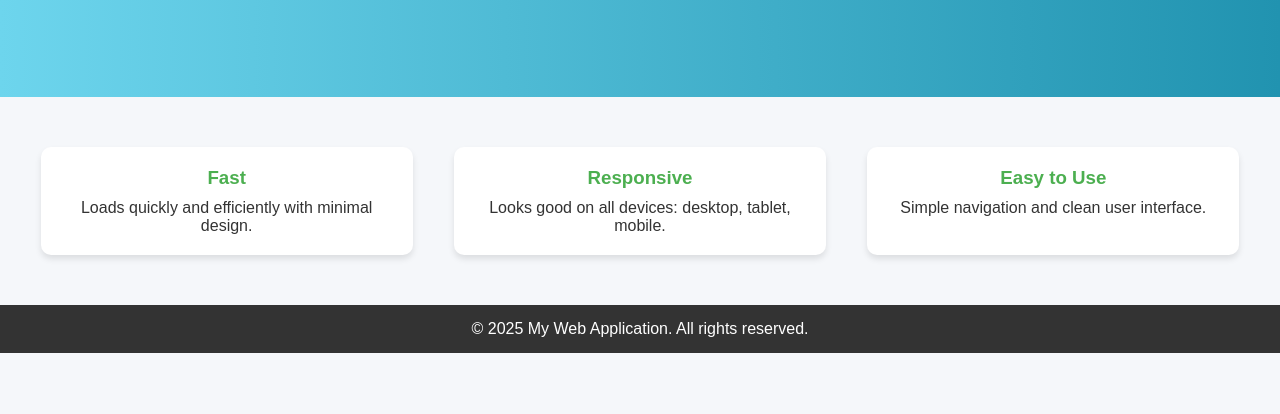
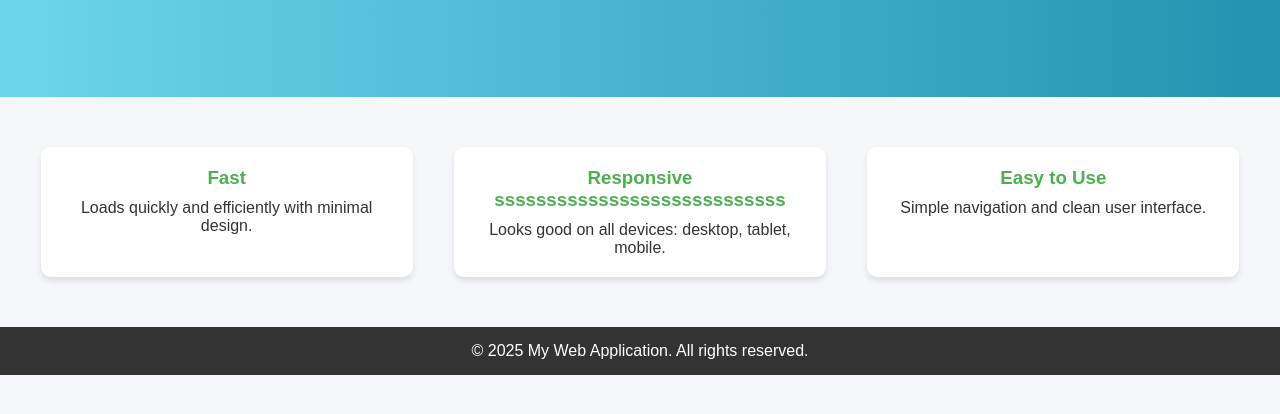
Before and after one commit to sathvikapandi/website, a plain HTML site: page index.html in a window 1280 px wide. Shown: the part 240-654 px from the top of the page. Drawn offline with Linux system fonts and the light colour scheme.

Commit message:
Update index.html

```diff
--- a/index.html
+++ b/index.html
@@ -100,7 +100,7 @@
       <p>Loads quickly and efficiently with minimal design.</p>
     </div>
     <div class="card">
-      <h3>Responsive</h3>
+      <h3>Responsive ssssssssssssssssssssssssssss</h3>
       <p>Looks good on all devices: desktop, tablet, mobile.</p>
     </div>
     <div class="card">
```
